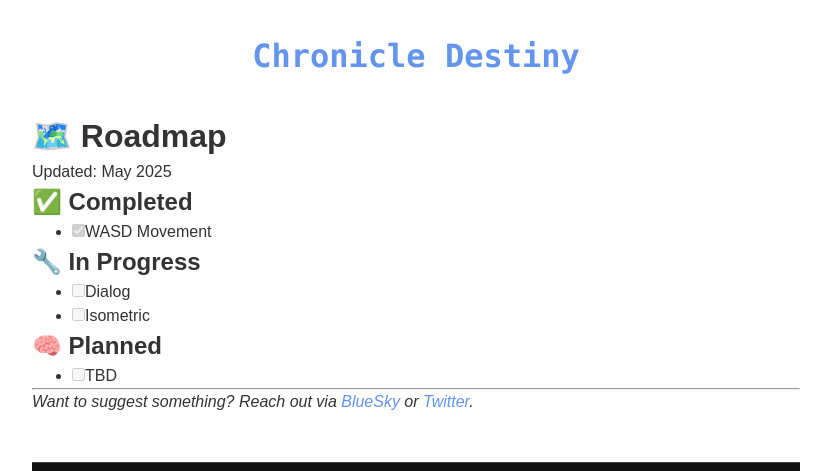
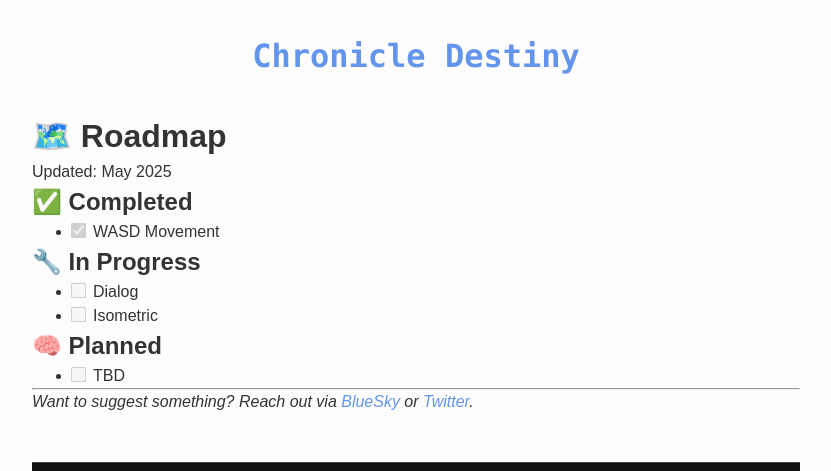
Before and after one commit to zBuLe/Chronicle-Destiny, a Jekyll site: the page built from roadmap.md, in a window 1280 px wide. Shown: the top 471 px of the page, without its empty margins (224-1055 px from the left). Built offline with Jekyll 4.4.1, drawn with Linux system fonts in a browser that asks for light colours; nearby versions of some CDN libraries; our own code applies the rules of GitHub Pages for plain Markdown files.

Commit message:
Add styles for markdown task list checkboxes

```diff
--- a/assets/css/style.css
+++ b/assets/css/style.css
@@ -187,6 +187,15 @@ canvas {
 }
 
 
+/* Style for markdown task list checkboxes */
+input[type="checkbox"] {
+  transform: scale(1.2);
+  margin-right: 0.5em;
+}
+
+
+
+
 /* === SOCIAL ICONS === */
 
 .social-links {
```
